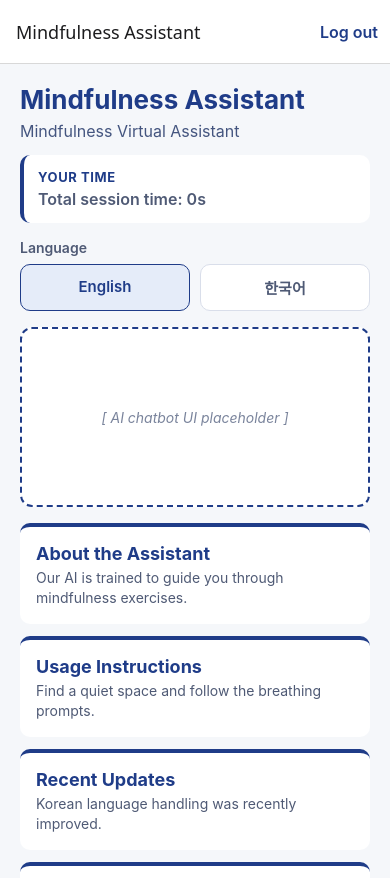
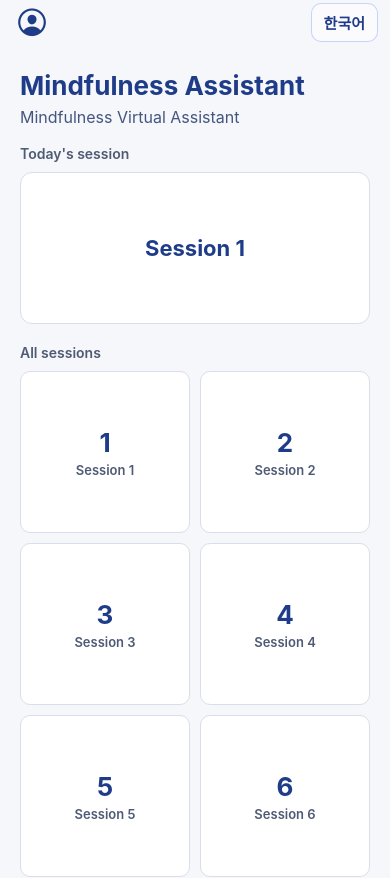
Before and after one commit to B5LZ/mobile-app, a React Native app: screen /Home in a window 390 px wide. Shown: the top 878 px of the page. Built offline with nearby package versions, Linux system fonts and the light colour scheme; no server answers.

Commit message:
feat: added account button with drop down menu, also changed the layout of homescreen.

```diff
--- a/App.js
+++ b/App.js
@@ -25,7 +25,11 @@ export default function App() {
               component={SignUpScreen}
               options={{ headerShown: false }}
             />
-            <Stack.Screen name="Home" component={HomeScreen} />
+            <Stack.Screen
+              name="Home"
+              component={HomeScreen}
+              options={{ headerShown: false }}
+            />
           </Stack.Navigator>
         </NavigationContainer>
         <SessionTracker />
--- a/src/i18n/strings.js
+++ b/src/i18n/strings.js
@@ -19,6 +19,9 @@ export const STRINGS = {
     emailInUse: 'That email address is already in use.',
     homeTitle: 'Mindfulness Assistant',
     homeSubtitle: 'Mindfulness Virtual Assistant',
+    homeTodaysSession: "Today's session",
+    homeAllSessions: 'All sessions',
+    homeSession: 'Session',
     chatPlaceholder: '[ AI chatbot UI placeholder ]',
     cardAboutTitle: 'About the Assistant',
     cardAboutText:
@@ -62,6 +65,9 @@ export const STRINGS = {
     emailInUse: '이미 사용 중인 이메일입니다.',
     homeTitle: '마음챙김 도우미',
     homeSubtitle: '마음챙김 가상 도우미',
+    homeTodaysSession: '오늘의 세션',
+    homeAllSessions: '전체 세션',
+    homeSession: '세션',
     chatPlaceholder: '[ AI 챗봇 UI 자리 ]',
     cardAboutTitle: '어시스턴트 소개',
     cardAboutText:
--- a/src/screens/HomeScreen.js
+++ b/src/screens/HomeScreen.js
@@ -1,60 +1,51 @@
 import { useFocusEffect } from '@react-navigation/native';
-import { useCallback, useLayoutEffect, useMemo, useState } from 'react';
+import { useCallback, useMemo, useState } from 'react';
 import {
+  Alert,
   BackHandler,
+  Platform,
   Pressable,
   ScrollView,
   StyleSheet,
   Text,
   View,
 } from 'react-native';
+import { SafeAreaView } from 'react-native-safe-area-context';
+import { Ionicons } from '@expo/vector-icons';
 import { signOut } from 'firebase/auth';
-import { doc, onSnapshot } from 'firebase/firestore';
-import { auth, db } from '../config/firebaseConfig';
+import { auth } from '../config/firebaseConfig';
 import { useLanguage } from '../context/LanguageContext';
 import { KOREAN_NATIVE_LABEL } from '../i18n/labels';
 import { ThemeColor, ThemeRadius } from '../theme/appTheme';
-import { formatSessionDuration } from '../utils/formatDuration';
+
+const SESSION_COUNT = 12;
+const GRID_COLS = 2;
+const GRID_ROWS = Math.ceil(SESSION_COUNT / GRID_COLS);
+
+/** 1–12 distributed across 6 rows of 2. */
+const SESSION_ROWS = Array.from({ length: GRID_ROWS }, (_, r) => {
+  const start = r * GRID_COLS;
+  return Array.from({ length: GRID_COLS }, (_, i) => start + i + 1).filter(
+    (n) => n <= SESSION_COUNT,
+  );
+});
+
+function getTodaysRecommendedSession() {
+  const d = new Date();
+  const dayKey =
+    d.getFullYear() * 10000 + (d.getMonth() + 1) * 100 + d.getDate();
+  return (dayKey % SESSION_COUNT) + 1;
+}
+
+function sessionLabel(t, n) {
+  return `${t('homeSession')} ${n}`;
+}
 
 export default function HomeScreen({ navigation }) {
   const { locale, setLocale, t } = useLanguage();
-  const [totalSessionSeconds, setTotalSessionSeconds] = useState(0);
+  const [showAccountMenu, setShowAccountMenu] = useState(false);
 
-  useFocusEffect(
-    useCallback(() => {
-      const user = auth.currentUser;
-      if (!user) return undefined;
-      const unsub = onSnapshot(doc(db, 'users', user.uid), (snap) => {
-        if (snap.exists) {
-          const v = snap.data().totalSessionTime;
-          setTotalSessionSeconds(typeof v === 'number' ? v : 0);
-        }
-      });
-      return () => unsub();
-    }, []),
-  );
-
-  const cards = useMemo(
-    () => [
-      {
-        title: t('cardAboutTitle'),
-        text: t('cardAboutText'),
-      },
-      {
-        title: t('cardUsageTitle'),
-        text: t('cardUsageText'),
-      },
-      {
-        title: t('cardUpdatesTitle'),
-        text: t('cardUpdatesText'),
-      },
-      {
-        title: t('cardSettingsTitle'),
-        text: t('cardSettingsText'),
-      },
-    ],
-    [t],
-  );
+  const todaysSession = useMemo(() => getTodaysRecommendedSession(), []);
 
   const handleLogout = useCallback(async () => {
     try {
@@ -68,26 +59,14 @@ export default function HomeScreen({ navigation }) {
     });
   }, [navigation]);
 
-  useLayoutEffect(() => {
-    navigation.setOptions({
-      title: t('homeTitle'),
-      headerBackVisible: false,
-      headerLeft: () => null,
-      gestureEnabled: false,
-      headerRight: () => (
-        <Pressable
-          onPress={handleLogout}
-          style={({ pressed }) => [
-            styles.headerLogout,
-            pressed && styles.headerLogoutPressed,
-          ]}
-          hitSlop={12}
-        >
-          <Text style={styles.headerLogoutText}>{t('logOut')}</Text>
-        </Pressable>
-      ),
-    });
-  }, [navigation, handleLogout, t]);
+  const handleSettings = useCallback(() => {
+    setShowAccountMenu(false);
+    Alert.alert(t('cardSettingsTitle'), 'Coming soon.');
+  }, [t]);
+
+  const toggleLanguage = useCallback(() => {
+    void setLocale(locale === 'en' ? 'ko' : 'en');
+  }, [locale, setLocale]);
 
   useFocusEffect(
     useCallback(() => {
@@ -97,87 +76,181 @@ export default function HomeScreen({ navigation }) {
   );
 
   return (
-    <ScrollView contentContainerStyle={styles.container}>
-      <Text style={styles.title}>{t('homeTitle')}</Text>
-      <Text style={styles.subtitle}>{t('homeSubtitle')}</Text>
-
-      <View style={styles.statsBlock}>
-        <Text style={styles.statsLabel}>{t('sessionTimeHeading')}</Text>
-        <Text style={styles.statsValue}>
-          {t('sessionTimeValue')}:{' '}
-          {formatSessionDuration(totalSessionSeconds)}
-        </Text>
-      </View>
-
-      <Text style={styles.sectionLabel}>{t('languageHeading')}</Text>
-      <View style={styles.langRow}>
+    <SafeAreaView style={styles.safe} edges={['top', 'bottom']}>
+      <View style={styles.topBar}>
+        <View style={styles.accountWrap}>
           <Pressable
-          onPress={() => void setLocale('en')}
-          style={({ pressed }) => [
-            styles.langChip,
-            locale === 'en' && styles.langChipSelected,
-            pressed && styles.langChipPressed,
-          ]}
+            onPress={() => setShowAccountMenu((v) => !v)}
+            style={({ pressed }) => [styles.accountBtn, pressed && styles.topBtnPressed]}
+            hitSlop={10}
           >
-          <Text
-            style={[
-              styles.langChipText,
-              locale === 'en' && styles.langChipTextSelected,
-            ]}
+            <Ionicons name="person-circle-outline" size={34} color={ThemeColor.BRAND} />
+          </Pressable>
+          {showAccountMenu && (
+            <View style={styles.accountMenu}>
+              <Pressable
+                onPress={handleSettings}
+                style={({ pressed }) => [styles.menuItem, pressed && styles.menuItemPressed]}
               >
-            {t('langEnglish')}
-          </Text>
+                <Text style={styles.menuItemText}>{t('cardSettingsTitle')}</Text>
               </Pressable>
               <Pressable
-          onPress={() => void setLocale('ko')}
-          style={({ pressed }) => [
-            styles.langChip,
-            locale === 'ko' && styles.langChipSelected,
-            pressed && styles.langChipPressed,
-          ]}
+                onPress={handleLogout}
+                style={({ pressed }) => [styles.menuItem, pressed && styles.menuItemPressed]}
               >
-          <Text
-            style={[
-              styles.langChipText,
-              locale === 'ko' && styles.langChipTextSelected,
-            ]}
+                <Text style={styles.menuItemText}>{t('logOut')}</Text>
+              </Pressable>
+            </View>
+          )}
+        </View>
+        <Pressable
+          onPress={toggleLanguage}
+          style={({ pressed }) => [styles.langCornerBtn, pressed && styles.topBtnPressed]}
+          accessibilityRole="button"
         >
-            {KOREAN_NATIVE_LABEL}
+          <Text style={styles.langCornerText}>
+            {locale === 'en' ? KOREAN_NATIVE_LABEL : 'English'}
           </Text>
         </Pressable>
       </View>
 
-      <View style={styles.chatPlaceholder}>
-        <Text style={styles.chatText}>{t('chatPlaceholder')}</Text>
+      <ScrollView
+        style={styles.scroll}
+        contentContainerStyle={styles.container}
+        showsVerticalScrollIndicator
+        keyboardShouldPersistTaps="handled"
+        onScrollBeginDrag={() => setShowAccountMenu(false)}
+      >
+        <Text style={styles.title}>{t('homeTitle')}</Text>
+        <Text style={styles.subtitle}>{t('homeSubtitle')}</Text>
+
+        <View style={styles.featuredWrap}>
+          <Text style={styles.featuredHeading}>{t('homeTodaysSession')}</Text>
+          <Pressable
+            style={({ pressed }) => [
+              styles.featuredCard,
+              pressed && styles.cardPressed,
+            ]}
+          >
+            <View style={styles.featuredCardInner}>
+              <Text style={styles.featuredLabel}>{sessionLabel(t, todaysSession)}</Text>
             </View>
-      {cards.map((card) => (
-        <View key={card.title} style={styles.card}>
-          <Text style={styles.cardTitle}>{card.title}</Text>
-          <Text style={styles.cardText}>{card.text}</Text>
+          </Pressable>
+        </View>
+
+        <Text style={styles.gridSectionLabel}>{t('homeAllSessions')}</Text>
+        <View style={styles.grid}>
+          {SESSION_ROWS.map((row) => (
+            <View key={row.join('-')} style={styles.gridRow}>
+              {row.map((n) => (
+                <Pressable
+                  key={n}
+                  style={({ pressed }) => [
+                    styles.gridCell,
+                    pressed && styles.cardPressed,
+                  ]}
+                >
+                  <Text style={styles.gridCellNumber}>{n}</Text>
+                  <Text style={styles.gridCellLabel} numberOfLines={1}>
+                    {sessionLabel(t, n)}
+                  </Text>
+                </Pressable>
+              ))}
             </View>
           ))}
+        </View>
       </ScrollView>
+    </SafeAreaView>
   );
 }
 
+const cardShadow = Platform.select({
+  ios: {
+    shadowColor: ThemeColor.SHADOW_SLATE,
+    shadowOffset: { width: 0, height: 2 },
+    shadowOpacity: 0.08,
+    shadowRadius: 8,
+  },
+  android: { elevation: 3 },
+  default: {},
+});
+
 const styles = StyleSheet.create({
-  headerLogout: {
-    paddingVertical: 8,
-    paddingHorizontal: 4,
-    marginRight: 8,
+  safe: {
+    flex: 1,
+    backgroundColor: ThemeColor.SCREEN_BG,
+  },
+  scroll: {
+    flex: 1,
+    backgroundColor: ThemeColor.SCREEN_BG,
+  },
+  topBar: {
+    flexDirection: 'row',
+    alignItems: 'center',
+    justifyContent: 'space-between',
+    paddingHorizontal: 12,
+    paddingTop: 2,
+    paddingBottom: 8,
+    maxWidth: 480,
+    width: '100%',
+    alignSelf: 'center',
+    zIndex: 10,
+  },
+  accountWrap: {
+    position: 'relative',
+  },
+  accountBtn: {
+    minWidth: 40,
+    minHeight: 40,
+    alignItems: 'center',
     justifyContent: 'center',
   },
-  headerLogoutPressed: {
-    opacity: 0.55,
+  accountMenu: {
+    position: 'absolute',
+    top: 44,
+    left: 0,
+    minWidth: 150,
+    borderRadius: ThemeRadius.SM,
+    backgroundColor: ThemeColor.WHITE,
+    borderWidth: 1,
+    borderColor: ThemeColor.INPUT_BORDER_SOFT,
+    overflow: 'hidden',
+    ...cardShadow,
   },
-  headerLogoutText: {
-    fontSize: 16,
+  menuItem: {
+    paddingHorizontal: 12,
+    paddingVertical: 11,
+  },
+  menuItemPressed: {
+    backgroundColor: 'rgba(31, 60, 136, 0.08)',
+  },
+  menuItemText: {
+    fontSize: 14,
     fontWeight: '600',
+    color: ThemeColor.HOME_CARD_TEXT,
+  },
+  langCornerBtn: {
+    paddingVertical: 8,
+    paddingHorizontal: 12,
+    borderRadius: ThemeRadius.SM,
+    backgroundColor: 'rgba(255,255,255,0.55)',
+    borderWidth: 1,
+    borderColor: 'rgba(37, 99, 235, 0.25)',
+  },
+  langCornerText: {
+    fontSize: 15,
+    fontWeight: '700',
     color: ThemeColor.BRAND,
+  },
+  topBtnPressed: {
+    opacity: 0.82,
   },
   container: {
     padding: 20,
-    backgroundColor: ThemeColor.SCREEN_BG,
+    paddingBottom: 32,
+    maxWidth: 480,
+    width: '100%',
+    alignSelf: 'center',
   },
   title: {
     fontSize: 26,
@@ -188,96 +261,79 @@ const styles = StyleSheet.create({
   subtitle: {
     fontSize: 16,
     color: ThemeColor.HOME_SUBTITLE,
-    marginBottom: 14,
+    marginBottom: 18,
   },
-  statsBlock: {
+  featuredWrap: {
+    width: '100%',
+    marginBottom: 20,
+  },
+  featuredHeading: {
+    fontSize: 14,
+    fontWeight: '600',
+    color: ThemeColor.HOME_CARD_TEXT,
+    marginBottom: 10,
+  },
+  featuredCard: {
+    width: '100%',
+    minHeight: 152,
+    borderRadius: ThemeRadius.MD,
     backgroundColor: ThemeColor.WHITE,
+    borderWidth: 1,
+    borderColor: ThemeColor.INPUT_BORDER_SOFT,
+    overflow: 'hidden',
+    ...cardShadow,
+  },
+  featuredCardInner: {
+    flex: 1,
+    padding: 20,
+    justifyContent: 'center',
+    alignItems: 'center',
+  },
+  featuredLabel: {
+    fontSize: 22,
+    fontWeight: '700',
+    color: ThemeColor.BRAND,
+  },
+  gridSectionLabel: {
+    fontSize: 14,
+    fontWeight: '600',
+    color: ThemeColor.HOME_CARD_TEXT,
+    marginBottom: 10,
+  },
+  grid: {
+    width: '100%',
+    gap: 10,
+  },
+  gridRow: {
+    flexDirection: 'row',
+    gap: 10,
+  },
+  gridCell: {
+    flex: 1,
+    minHeight: 162,
     borderRadius: ThemeRadius.SM,
-    borderLeftWidth: 4,
-    borderLeftColor: ThemeColor.BRAND,
-    padding: 14,
-    marginBottom: 16,
+    backgroundColor: ThemeColor.WHITE,
+    borderWidth: 1,
+    borderColor: ThemeColor.INPUT_BORDER_SOFT,
+    paddingVertical: 12,
+    paddingHorizontal: 6,
+    alignItems: 'center',
+    justifyContent: 'center',
+    ...cardShadow,
   },
-  statsLabel: {
-    fontSize: 13,
+  gridCellNumber: {
+    fontSize: 26,
     fontWeight: '700',
     color: ThemeColor.BRAND,
     marginBottom: 4,
-    textTransform: 'uppercase',
-    letterSpacing: 0.6,
   },
-  statsValue: {
-    fontSize: 16,
+  gridCellLabel: {
+    fontSize: 13,
     fontWeight: '600',
     color: ThemeColor.HOME_CARD_TEXT,
+    textAlign: 'center',
   },
-  sectionLabel: {
-    fontSize: 14,
-    fontWeight: '600',
-    color: ThemeColor.HOME_CARD_TEXT,
-    marginBottom: 8,
-  },
-  langRow: {
-    flexDirection: 'row',
-    gap: 10,
-    marginBottom: 16,
-  },
-  langChip: {
-    flex: 1,
-    paddingVertical: 12,
-    paddingHorizontal: 12,
-    borderRadius: ThemeRadius.SM,
-    borderWidth: 1,
-    borderColor: ThemeColor.INPUT_BORDER_SOFT,
-    backgroundColor: ThemeColor.WHITE,
-    alignItems: 'center',
-  },
-  langChipSelected: {
-    borderColor: ThemeColor.BRAND,
-    backgroundColor: 'rgba(37, 99, 235, 0.08)',
-  },
-  langChipPressed: {
-    opacity: 0.85,
-  },
-  langChipText: {
-    fontSize: 15,
-    fontWeight: '600',
-    color: ThemeColor.HOME_CARD_TEXT,
-  },
-  langChipTextSelected: {
-    color: ThemeColor.BRAND,
-  },
-  chatPlaceholder: {
-    height: 180,
-    borderRadius: ThemeRadius.MD,
-    borderWidth: 2,
-    borderColor: ThemeColor.BRAND,
-    borderStyle: 'dashed',
-    backgroundColor: ThemeColor.WHITE,
-    alignItems: 'center',
-    justifyContent: 'center',
-    marginBottom: 16,
-  },
-  chatText: {
-    color: ThemeColor.HOME_CHAT_MUTED,
-    fontStyle: 'italic',
-  },
-  card: {
-    backgroundColor: ThemeColor.WHITE,
-    borderTopColor: ThemeColor.BRAND,
-    borderTopWidth: 4,
-    borderRadius: ThemeRadius.SM,
-    padding: 16,
-    marginBottom: 12,
-  },
-  cardTitle: {
-    color: ThemeColor.BRAND,
-    fontWeight: '700',
-    fontSize: 18,
-    marginBottom: 4,
-  },
-  cardText: {
-    color: ThemeColor.HOME_CARD_TEXT,
-    lineHeight: 20,
+  cardPressed: {
+    opacity: 0.9,
   },
 });
```
Lines whose indentation alone changed are shown as unchanged.
